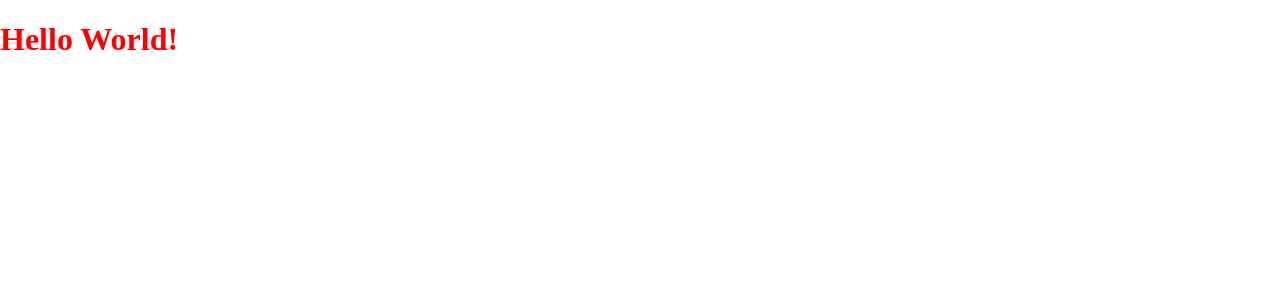
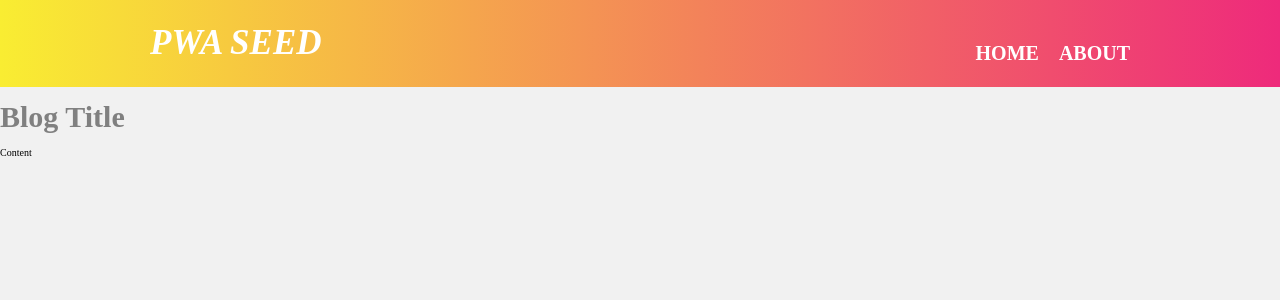
Before and after one commit to saulflores95/PWA, a React app: page / in a window 1280 px wide. Shown: the top 300 px of the page. Built offline with nearby package versions, Linux system fonts and the light colour scheme.

Commit message:
Left off
Part 3
41:00

```diff
--- a/src/App.js
+++ b/src/App.js
@@ -1,10 +1,14 @@
 import React from 'react'
 
 import 'normalize.css'
-import styles from './App.css'
+import Header from './components/header/Header'
+import Post from './components/post/Post'
 
 const App = () => (
-  <h1 className={styles.heading}>Hello World!</h1>
+  <div>
+    <Header />
+    <Post />
+  </div>
 )
 
 export default App
--- /dev/null
+++ b/src/base.css
@@ -0,0 +1,26 @@
+:root {
+  --site-width:98rem;
+}
+
+html {
+  font-size: 62.5%;
+  box-sizing: border-box;
+}
+
+body{
+  background: #F1F1F1;
+}
+
+*,
+*::before,
+*::after {
+  box-sizing: inherit;
+}
+
+a{
+  text-decoration: none;
+}
+
+ul{
+  list-style-type: none;
+}
--- /dev/null
+++ b/src/components/header/Header.css
@@ -0,0 +1,40 @@
+.header {
+  background: linear-gradient(to right, #f9ed32, #ee2a7b);
+}
+
+.container {
+  display: flex;
+  justify-content: space-between;
+  max-width: var(--site-width);
+  margin: 0 auto;
+}
+
+.title {
+  color: white;
+  font-size: 3.5rem;
+  font-style: italic;
+  text-transform: uppercase;
+}
+
+.list {
+  display: flex;
+  align-items: center;
+  height: 100%;
+}
+
+.list-item {
+
+}
+
+.link {
+  color: #fff;
+  text-transform: uppercase;
+  font-weight: bold;
+  font-size: 2rem;
+  margin-left: 2rem;
+}
+
+.link:focus,
+.link:hover {
+  color: #24A3CF;
+}
--- /dev/null
+++ b/src/components/header/Header.js
@@ -0,0 +1,18 @@
+import React from 'react'
+import styles from './Header.css'
+
+const Header = () => (
+  <header className={styles.header}>
+    <div className={styles.container}>
+      <h1 className={styles.title}>PWA SEED</h1>
+      <nav>
+        <ul className={styles.list}>
+          <li className={styles.listItem}><a className={styles.link} href='#'> Home </a></li>
+          <li className={styles.listItem}><a className={styles.link} href='#'> About </a></li>
+        </ul>
+      </nav>
+    </div>
+  </header>
+)
+
+export default Header
--- /dev/null
+++ b/src/components/post/Post.css
@@ -0,0 +1,8 @@
+.title {
+  font-size:3rem;
+  color: gray;
+}
+
+.content {
+
+}
--- /dev/null
+++ b/src/components/post/Post.js
@@ -0,0 +1,11 @@
+import React from 'react'
+import styles from './Post.css'
+
+const Post = () => (
+  <div>
+    <h2><a className={styles.title} href='#'>Blog Title</a></h2>
+    <p className={styles.content}>Content</p>
+  </div>
+)
+
+export default Post
--- a/src/index.js
+++ b/src/index.js
@@ -1,5 +1,6 @@
 import React from 'react'
 import { render } from 'react-dom'
+import './base.css'
 import App from './App'
 
 render(<App />, document.getElementById('app'))
```
